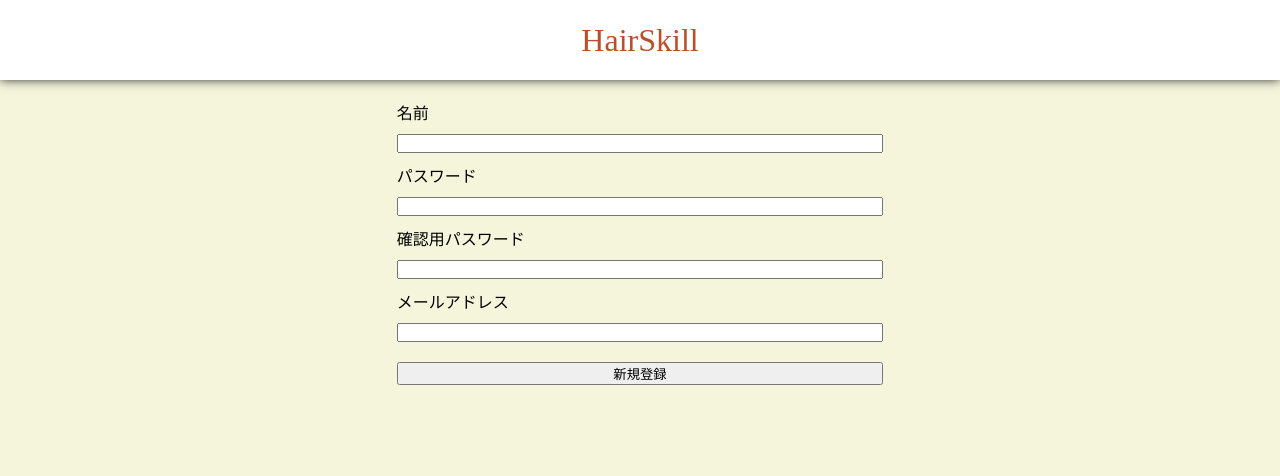
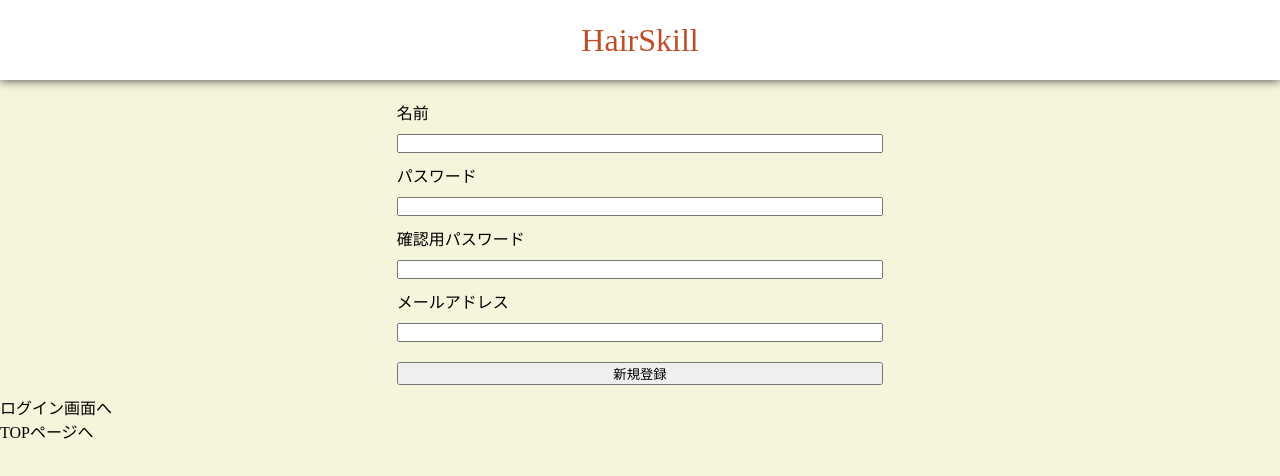
Before and after one commit to chobi0228/hairskill, a Next.js app in the folder frontend/app/: page /users/sign_up in a window 1280 px wide. Shown: the top 476 px of the page. Built offline with nearby package versions, Linux system fonts and the light colour scheme.

Commit message:
細かいやつ

```diff
--- a/frontend/app/src/pages/users/sign_up.tsx
+++ b/frontend/app/src/pages/users/sign_up.tsx
@@ -1,14 +1,13 @@
 import {urls, general_word_setting, generalConstant} from "../../constants/general";
 import axios from "axios";
 import React, { useState } from "react";
+import Link from "next/link";
 
 export default function SignUP() {
     const [name, setName] = useState('');
     const [password, setPassword] = useState('');
     const [one_more_password, setOneMorePassword] = useState('');
     const [email, setEmail] = useState('');
-
-
 
     const postSignUpJSON = async (e: any) => {
       const inputSignUPData : signUpParams = {
@@ -18,26 +17,21 @@
         email: email,
       };
       try {
-        if(inputSignUPData.name === "" || inputSignUPData.password === "" || inputSignUPData.one_more_password === "" || inputSignUPData.email === ""){
+        if(!inputSignUPData.name || !inputSignUPData.password || !inputSignUPData.one_more_password || !inputSignUPData.email || !inputSignUPData.one_more_password){
           alert("名前、パスワード、確認用パスワード、メールアドレスは必須です。正しく入力されているか確認してください")
-        } else {
+        }else {
           if (inputSignUPData.password !== inputSignUPData.one_more_password){
             alert("パスワードが一致しておりません。")
           } else{
             const response = await axios.post(urls.sign_up, inputSignUPData);
-            //既存アカウントが確認される場合。
-            if (response.data.result === 1) {
-              alert(response.data.message)
-            }
+
             //新規登録成功時
-            if(response.data.result === 2){
-              //localStorageでログイン情報を管理
+            if(response.data.result === 2){//localStorageでログイン情報を管理
               globalThis.localStorage.setItem('CURRENT_USER_ID', response.data.current_user.id);
               globalThis.document.location.replace(`/users/show/${response.data.current_user.id}`)
-            }
-            //新規登録に失敗
-            if (response.data.result === 3) {
+            } else {//新規登録に失敗（既存アカウント存在時/その他原因で保存できない場合）
               alert(response.data.message)
+              console.log(response.data.params)
             }
           }
         }
@@ -66,6 +60,11 @@
           <input type="text"value={email} onChange={(e) => setEmail(e.target.value)}/>
           <input type="submit" value="新規登録" onClick={postSignUpJSON}/>
         </form>
+        <div>
+          <Link href={"/users/login"} className="">ログイン画面へ</Link><br/>
+          <Link href={"/"} className="">TOPページへ</Link>
+        </div>
+
       </>
     );
 }
```
